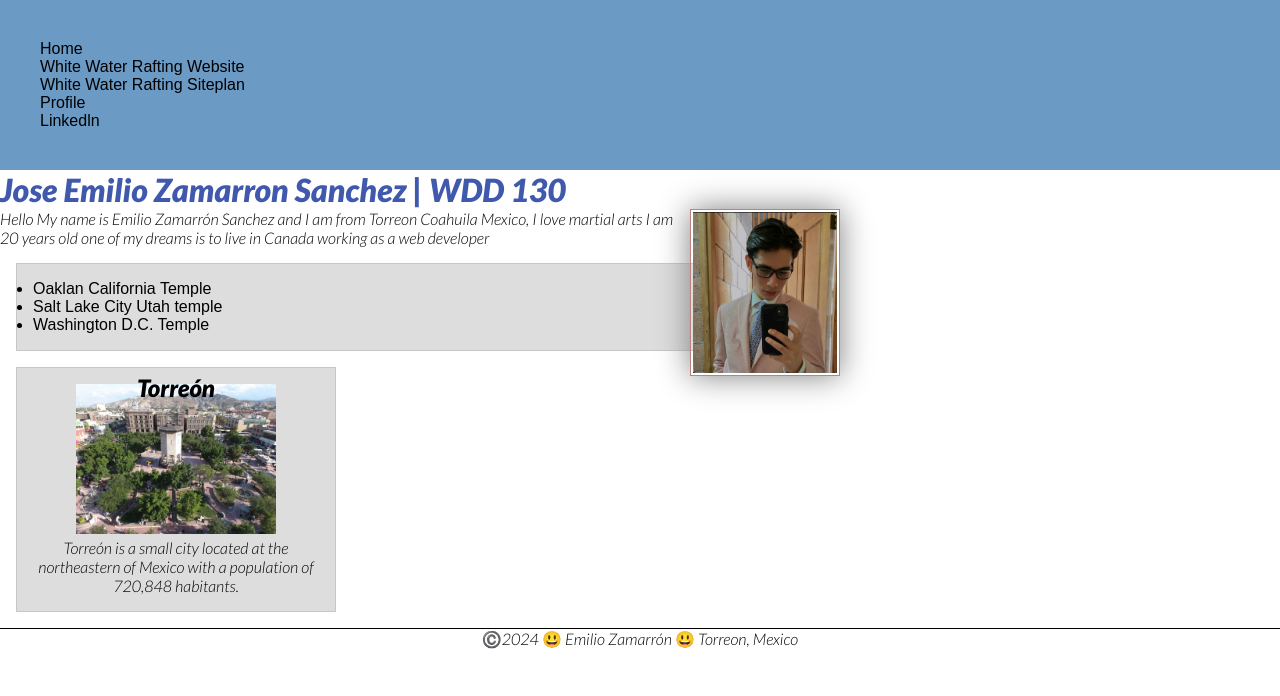
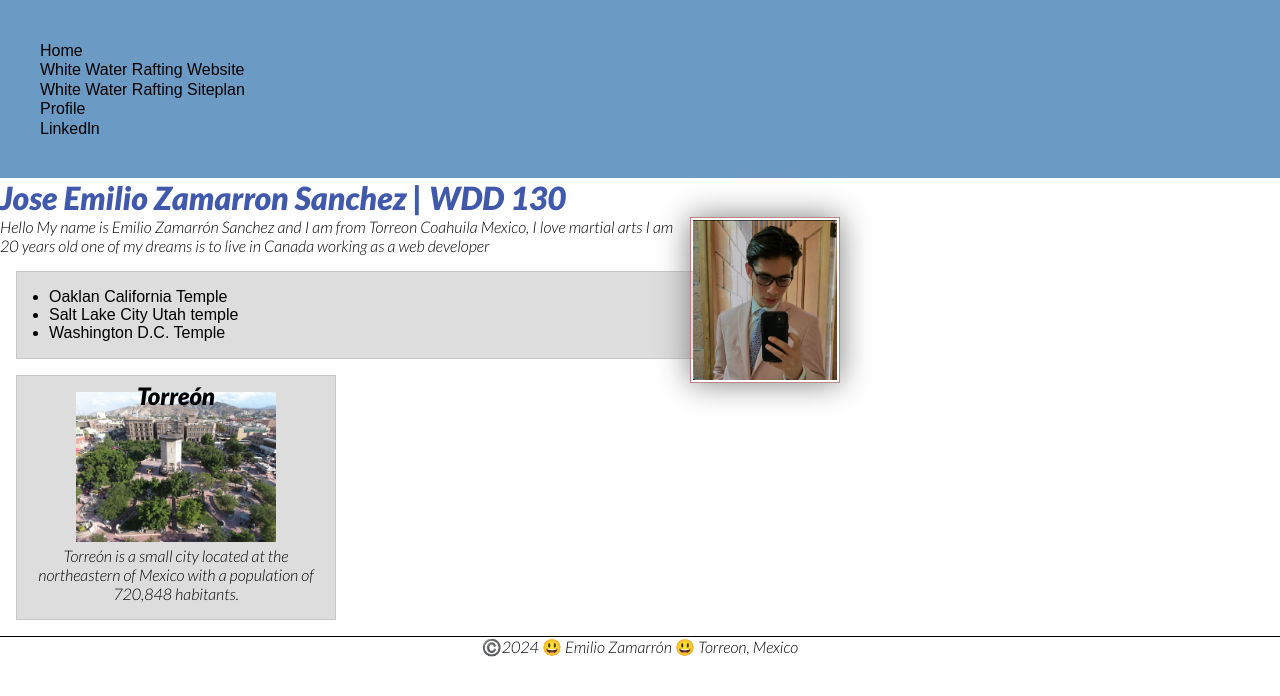
Before and after one commit to Zamarr0n/wdd130, a plain HTML site: page index.html in a window 1280 px wide. Drawn offline with Linux system fonts and the light colour scheme.

Commit message:
submition for this week

```diff
--- a/index.html
+++ b/index.html
@@ -29,7 +29,7 @@
         <h1>Jose Emilio Zamarron Sanchez | WDD 130 </h1>
         <img src="./images/profile.jpg" alt="Image of Emilio" width="300">
         <p> Hello My name is Emilio Zamarrón Sanchez and I am from Torreon Coahuila Mexico, I love martial arts I am 20 years old one of my dreams is to live in Canada working as a web developer</p>
-    <ul class="box">
+    <ul class="box indent">
         <li><a href="https://newsroom.churchofjesuschrist.org/article/oakland-california-temple?adbid=534298689678749696&adbpl=tw&adbpr=17985520&cid=social_20141117_35651927" target="_blank">Oaklan California Temple</a></li>
         <li><a href="https://www.churchofjesuschrist.org/feature/templesquare?lang=eng" target="_blank">Salt Lake City Utah temple</a></li>
         <li><a href="https://www.churchofjesuschrist.org/locations/washington-dc-temple-visitors-center?lang=eng" target="_blank">Washington D.C. Temple</a></li>
--- a/styles/style.css
+++ b/styles/style.css
@@ -6,6 +6,7 @@
 }
 nav a{
     display: block;
+    padding-top: 1.5px;
 }
 h1,h2,h3,h4,h5,h6{
     font-family: 'Lato', sans-serif;
@@ -73,3 +74,6 @@ footer{
     background-color: #ddd;
     color: #000;
 }
+.indent{
+    padding-left: 2rem;
+}
```
